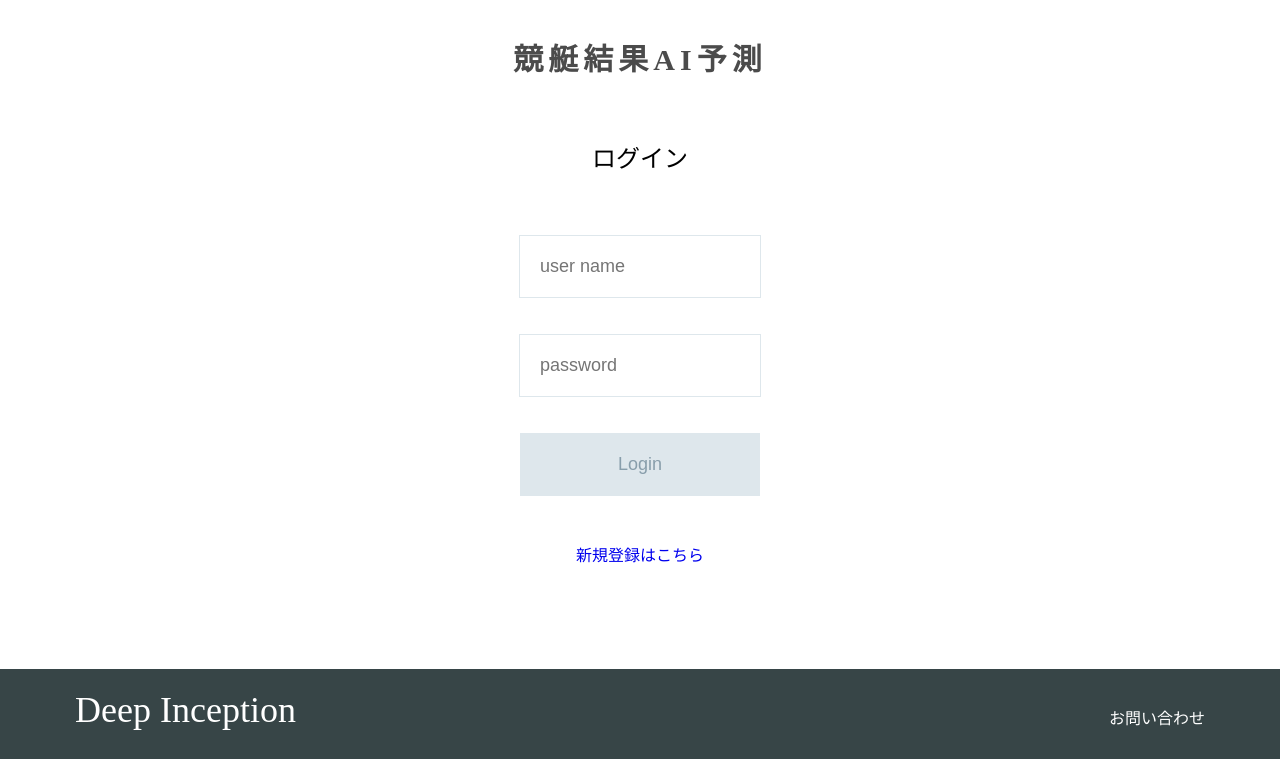
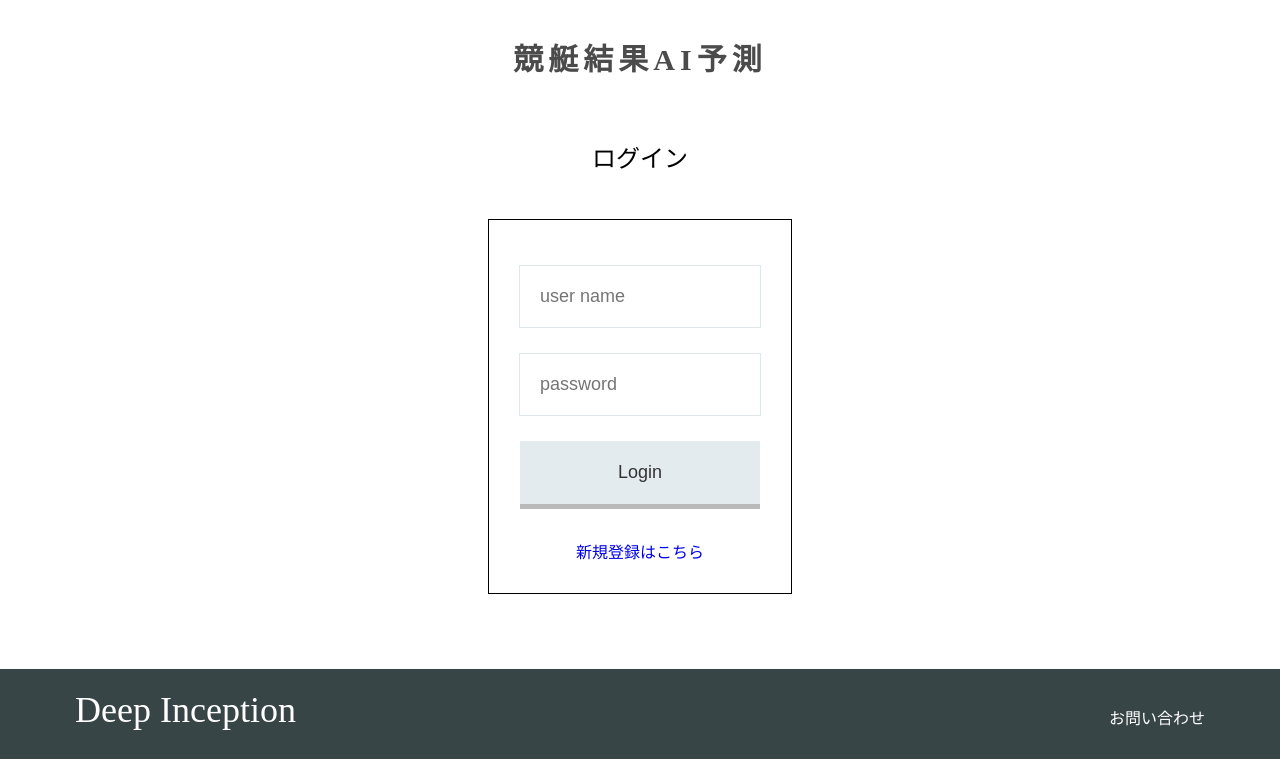
Before and after one commit to Deep-Inception/izanami_web, a Flask app: page /top in a window 1280 px wide. Shown: the part 65-840 px from the top of the page. Run offline with Flask 2, Linux system fonts and the light colour scheme.

Commit message:
top_layout_complete

```diff
--- a/static/stylesheet.css
+++ b/static/stylesheet.css
@@ -79,7 +79,13 @@ header {
   font-weight: normal;
 }
 
-.contents p {
+.login {
+  display: inline-block;
+  padding: 30px;
+  border: solid 1px #000000;
+}
+
+.login p {
   font-size: 20px;
   margin-top: 5px;
   margin-bottom: 5px;
@@ -94,12 +100,26 @@ input {
   border: 1px solid #dee7ec;
 }
 
-.login-submit {
+.btn {
   width: 240px;
   background-color: #dee7ec;
-  color: #889eab;
   margin-bottom: 30px;
+  opacity: 0.8;
+  cursor: pointer;
+  box-shadow: 0 5px #AAAAAA;
+  outline:0;
 }
+
+.btn:hover {
+  opacity: 1;
+}
+
+.btn:active {
+  position: relative;
+  top: 7px;
+  box-shadow: none;
+}
+
 
 footer {
   background-color: rgba(34, 49, 52, 0.9);
--- a/templates/top.html
+++ b/templates/top.html
@@ -13,7 +13,7 @@
           <div class="header-logo">Izanami</div>
         </div>
         <div class="header-right">
-          <a href="#" class="login">ログイン</a>
+          <a href="#" class="header-login">ログイン</a>
         </div>
       </div>
     </header>
@@ -27,9 +27,10 @@
         <div class="heading">
           <h2 >ログイン</h2>
         </div>
-
+        <div class="login">
           {% if status == "user_notfound" %}
-        <p>ユーザが見つかりません。新規登録しましょう。</p>
+          <p>ユーザが見つかりません。</p>
+          <p>新規登録してください。</p>
           {% elif status == "wrong_password" %}
           <p>パスワードが間違っています。</p>
           {% elif status == "logout" %}
@@ -40,9 +41,10 @@
           <form action="/login" method="post">
             <p><input type="text" name="user_name" placeholder="user name"></p>
             <p><input type="password" name="password" placeholder="password"></p>
-          <p><input class="login-submit" type="submit" value="Login"></p>
+            <p><input class="btn" type="submit" value="Login"></p>
           </form>
           <a href="/newcomer">新規登録はこちら</a>
+        </div>
       </div>
     </div>
     <footer>
```
Lines whose indentation alone changed are shown as unchanged.
